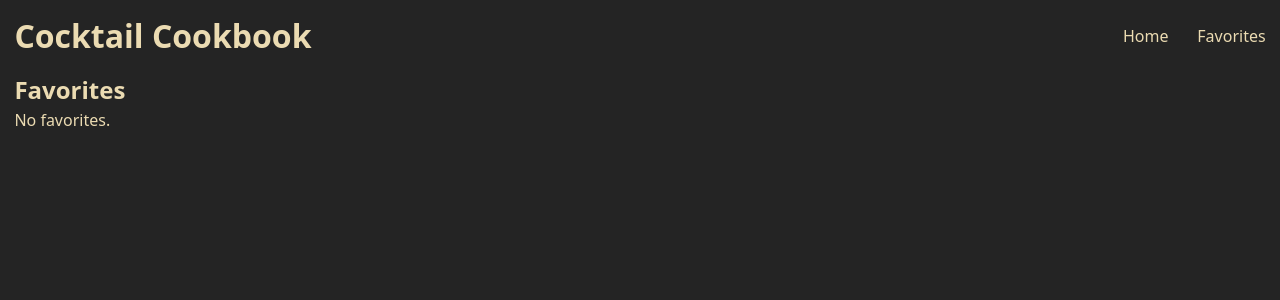
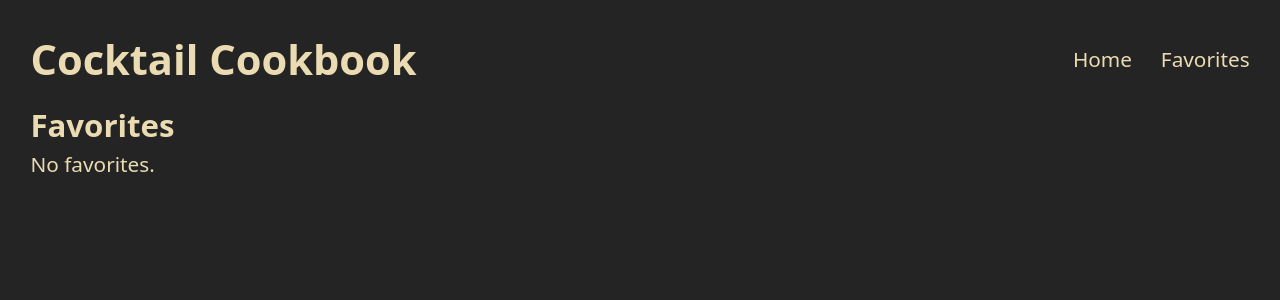
Before and after one commit to Max-KCS-Eriksson/cocktail-cookbook, a React (Vite) app: page /cocktails/favorites in a window 1280 px wide. Shown: the top 300 px of the page. Built offline with nearby package versions, Linux system fonts and the light colour scheme.

Commit message:
feat(ui-laptop): Extra app padding & larger font

```diff
--- a/src/CocktailCookbook.css
+++ b/src/CocktailCookbook.css
@@ -2,6 +2,13 @@
 
 #root {
   padding: 0.75rem 0.9rem;
+}
+
+@media screen and (min-width: 992px) {
+  #root {
+    font-size: 1.3rem;
+    padding: 1.75rem 1.9rem;
+  }
 }
 
 /* Main */
```
